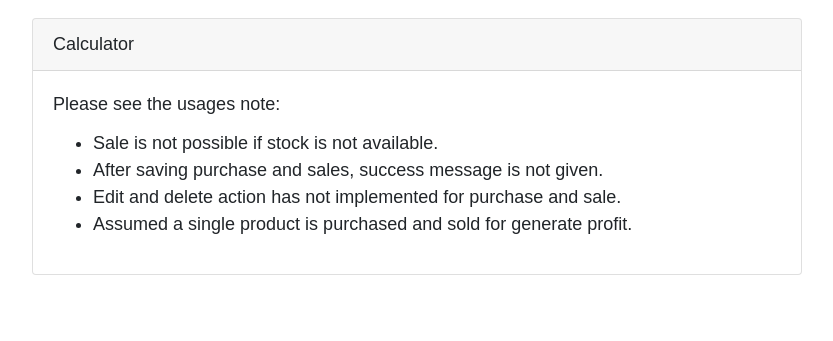
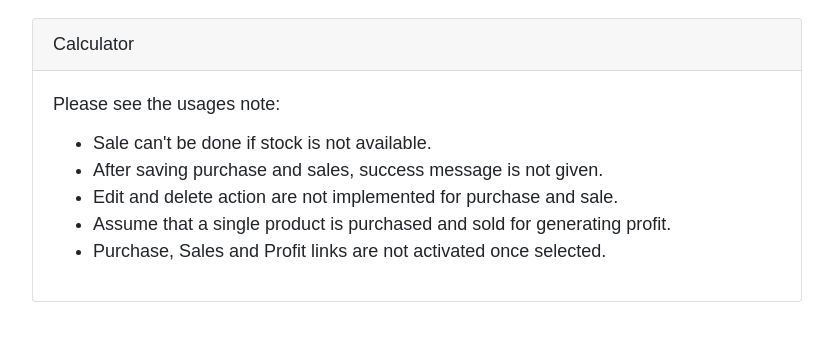
Before and after one commit to alamsarker/calculator, a Symfony app: template templates/home.html.twig in a window 1280 px wide. Shown: the part 56-397 px from the top of the page, without its empty margins (223-1056 px from the left). Run offline with Twig, Linux system fonts and the light colour scheme; the template is opened without the code that fills it, so the values that code supplies are empty; some libraries are stand-ins or nearby versions.

Commit message:
added git in dockerfle-fpm and updated text

```diff
--- a/templates/home.html.twig
+++ b/templates/home.html.twig
@@ -8,10 +8,11 @@
     <div class="card-body">
       <p class="card-title">Please see the usages note:</p>
 			<ul>
-				<li>Sale is not possible if stock is not available.</li>
+				<li>Sale can't be done if stock is not available.</li>
 				<li>After saving purchase and sales, success message is not given.</li>
-				<li>Edit and delete action has not implemented for purchase and sale.</li>
-				<li>Assumed a single product is purchased and sold for generate profit.</li>
+				<li>Edit and delete action are not implemented for purchase and sale.</li>
+				<li>Assume that a single product is purchased and sold for generating profit.</li>
+				<li>Purchase, Sales and Profit links are not activated once selected.</li>
 			</ul>
     </div>
   </div>
```
Also changed, not shown: readme.md, 3 other files.
